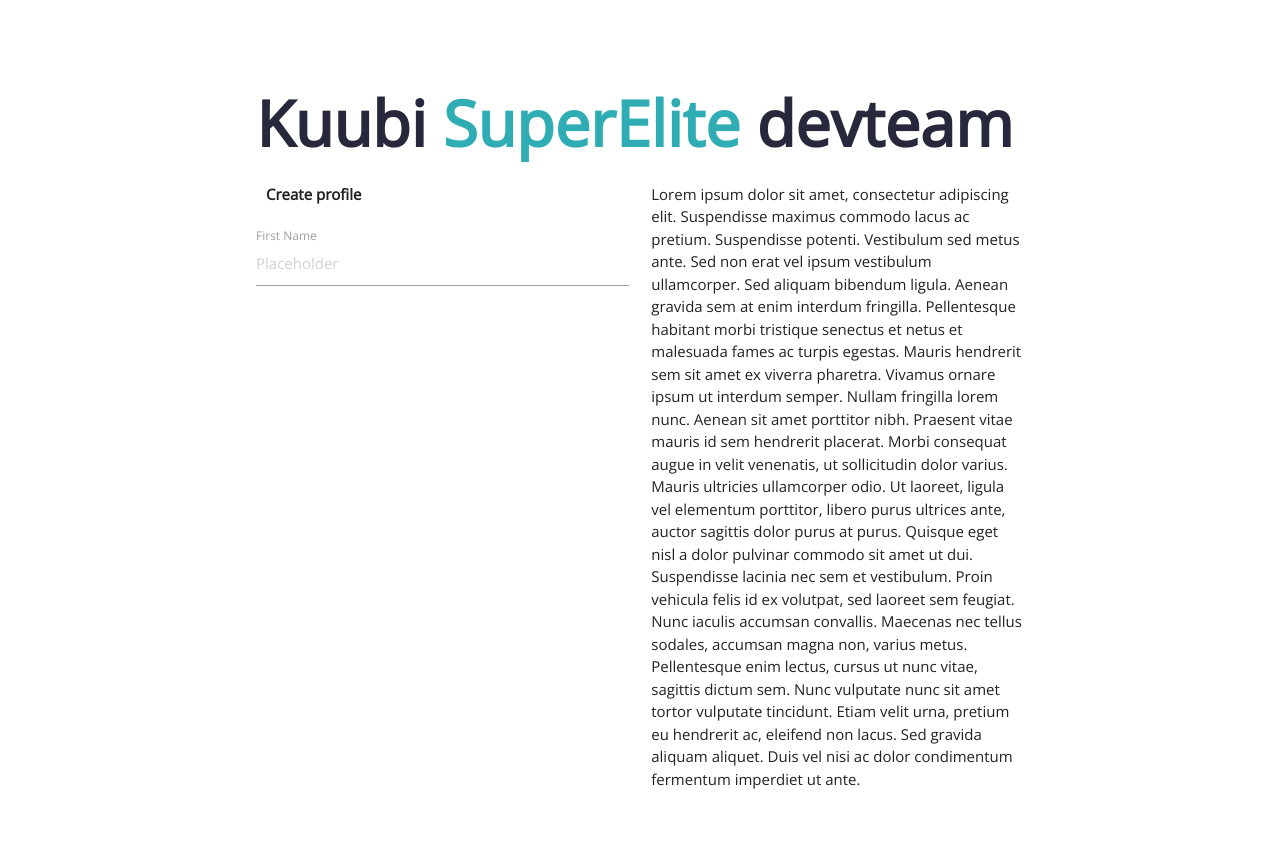
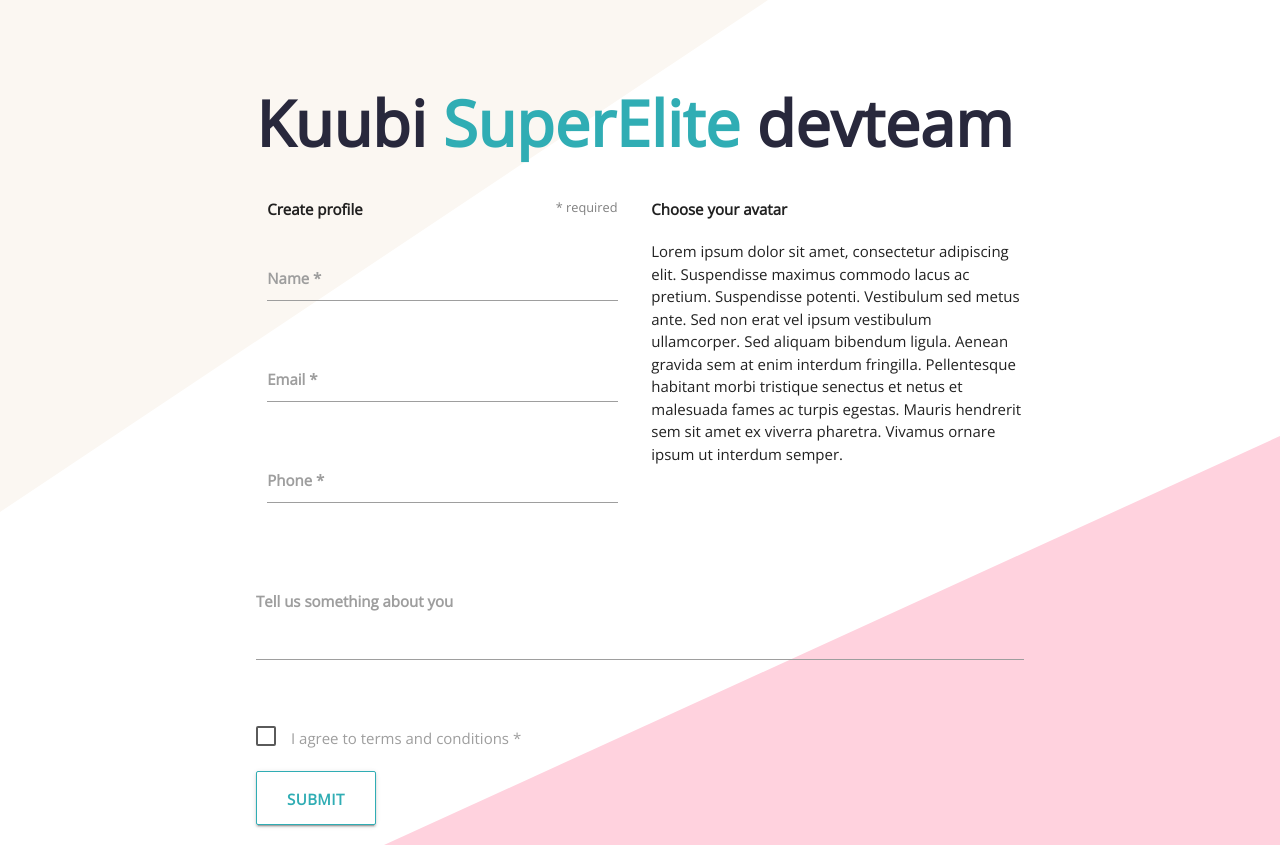
Before and after one commit to MatiasLyyra/kuubi-exercise, an Angular app: page / in a window 1280 px wide. Before the commit the page ends 810 px from the top, so only its background shows below. Built offline with nearby package versions, Linux system fonts and the light colour scheme; what angular2-materialize would draw is missing.

Commit message:
Mostly finished styling the landing page

```diff
--- a/src/app/app.component.html
+++ b/src/app/app.component.html
@@ -1,3 +1,12 @@
+<div class="base-container">
+  <div class="background background-top">
+
+  </div>
+  <div class="background background-bottom">
+
+  </div>
+
+
 <div class="container form-container">
   <h1 class="title">
     <span class="no-wrap">
@@ -8,26 +17,66 @@
     </span>
   </h1>
   <div class="row">
-    <div class="col l6">
-       <form>
+    <div class="col l6 s12">
+       <div class="col s12">
         <div class="row">
-          <div class="col s12">
-            <span class="form-title">Create profile</span>
+          <div class="input-field col s12">
+            <span class="bold-text">Create profile</span>
+            <span class="right small-gray-text">* required</span>
           </div>
         </div>
         <div class="row">
           <div class="input-field col s12">
-            <input placeholder="Placeholder" id="first_name" type="text" class="validate">
-            <label for="first_name">First Name</label>
+            <input id="name" type="text" class="validate">
+            <label for="name" class="bold-text">Name *</label>
           </div>
         </div>
-       </form>
+        <div class="row">
+          <div class="input-field col s12">
+            <input id="email" type="text" class="validate">
+            <label for="email" class="bold-text">Email *</label>
+          </div>
+        </div>
+        <div class="row">
+          <div class="input-field col s12">
+            <input id="phone" type="text" class="validate">
+            <label for="phone" class="bold-text">Phone *</label>
+          </div>
+        </div>
+       </div>
     </div>
     <div class="col l6">
-      Lorem ipsum dolor sit amet, consectetur adipiscing elit. Suspendisse maximus commodo lacus ac pretium. Suspendisse potenti. Vestibulum sed metus ante. Sed non erat vel ipsum vestibulum ullamcorper. Sed aliquam bibendum ligula. Aenean gravida sem at enim interdum fringilla. Pellentesque habitant morbi tristique senectus et netus et malesuada fames ac turpis egestas. Mauris hendrerit sem sit amet ex viverra pharetra. Vivamus ornare ipsum ut interdum semper.
-
-      Nullam fringilla lorem nunc. Aenean sit amet porttitor nibh. Praesent vitae mauris id sem hendrerit placerat. Morbi consequat augue in velit venenatis, ut sollicitudin dolor varius. Mauris ultricies ullamcorper odio. Ut laoreet, ligula vel elementum porttitor, libero purus ultrices ante, auctor sagittis dolor purus at purus. Quisque eget nisl a dolor pulvinar commodo sit amet ut dui. Suspendisse lacinia nec sem et vestibulum. Proin vehicula felis id ex volutpat, sed laoreet sem feugiat. Nunc iaculis accumsan convallis. Maecenas nec tellus sodales, accumsan magna non, varius metus. Pellentesque enim lectus, cursus ut nunc vitae, sagittis dictum sem. Nunc vulputate nunc sit amet tortor vulputate tincidunt. Etiam velit urna, pretium eu hendrerit ac, eleifend non lacus. Sed gravida aliquam aliquet. Duis vel nisi ac dolor condimentum fermentum imperdiet ut ante.
+      <div class="row">
+        <div class="input-field col s12">
+          <span class="bold-text">Choose your avatar</span>
+        </div>
+      </div>
+      <p>Lorem ipsum dolor sit amet, consectetur adipiscing elit. Suspendisse maximus commodo lacus ac pretium. Suspendisse potenti. Vestibulum sed metus ante. Sed non erat vel ipsum vestibulum ullamcorper. Sed aliquam bibendum ligula. Aenean gravida sem at enim interdum fringilla. Pellentesque habitant morbi tristique senectus et netus et malesuada fames ac turpis egestas. Mauris hendrerit sem sit amet ex viverra pharetra. Vivamus ornare ipsum ut interdum semper.</p>
     </div>
   </div>
-
+  <div class="row">
+    <div class="col s12">
+      <div class="row">
+        <div class="input-field col s12">
+          <textarea id="tell_us" class="materialize-textarea"></textarea>
+          <label for="tell_us" class="bold-text">Tell us something about you</label>
+        </div>
+      </div>
+    </div>
+  </div>
+  <div class="row">
+    <div class="col s12">
+      <input type="checkbox" class="filled-in" id="agree"/>
+      <label for="agree">I agree to terms and conditions *</label>
+    </div>
+  </div>
+  <div class="row">
+    <div class="col s12">
+      <div class="btn-large form-submit-button bold-text">
+        Submit
+      </div>
+    </div>
+  </div>
+  <div class="row" style="margin-bottom: 0;"></div>
 </div>
+</div>
--- a/src/styles.css
+++ b/src/styles.css
@@ -2,9 +2,34 @@
   font-family: 'Open Sans' !important;
 }
 
+html {
+  height: 100%;
+}
+body {
+  min-height: 100%;
+}
+
+
 .form-container {
   width: 60%;
   padding-top: 50px;
+  position: relative;
+}
+
+.form-submit-button {
+  background-color: white;
+  color: #30ADB4;
+  border: 1px solid;
+}
+
+.form-submit-button:hover {
+  background-color: rgba(48,173,180,0.1);
+}
+
+.form-submit-button:active {
+  background-color: rgba(48,173,180,0.5);
+  color: whitesmoke;
+  border: 1px solid #26898E;
 }
 
 .title {
@@ -21,12 +46,40 @@
   white-space: nowrap;
 }
 
-.form-title {
+.bold-text {
   font-weight: bold;
-  margin-left: 10px;
 }
 
 .small-gray-text {
-  font-size: 0.6em;
-  color: lightgray;
+  font-size: 0.85em;
+  color: gray;
 }
+
+.base-container {
+  position: relative;
+  height: 100%;
+  width: 100%;
+}
+
+.background {
+  position: absolute;
+  z-index: -1;
+  width: 0;
+  height: 0;
+}
+
+.background-top {
+  top: 0;
+  left: 0;
+  right: 0;
+  bottom: 0;
+  border-right: 60vw solid transparent;
+  border-top: 40vw solid #FBF7F2;
+}
+
+.background-bottom {
+  right: 0;
+  bottom: 0;
+  border-left: 70vw solid transparent;
+  border-bottom: 32vw solid #FFD2DE;
+}
```
